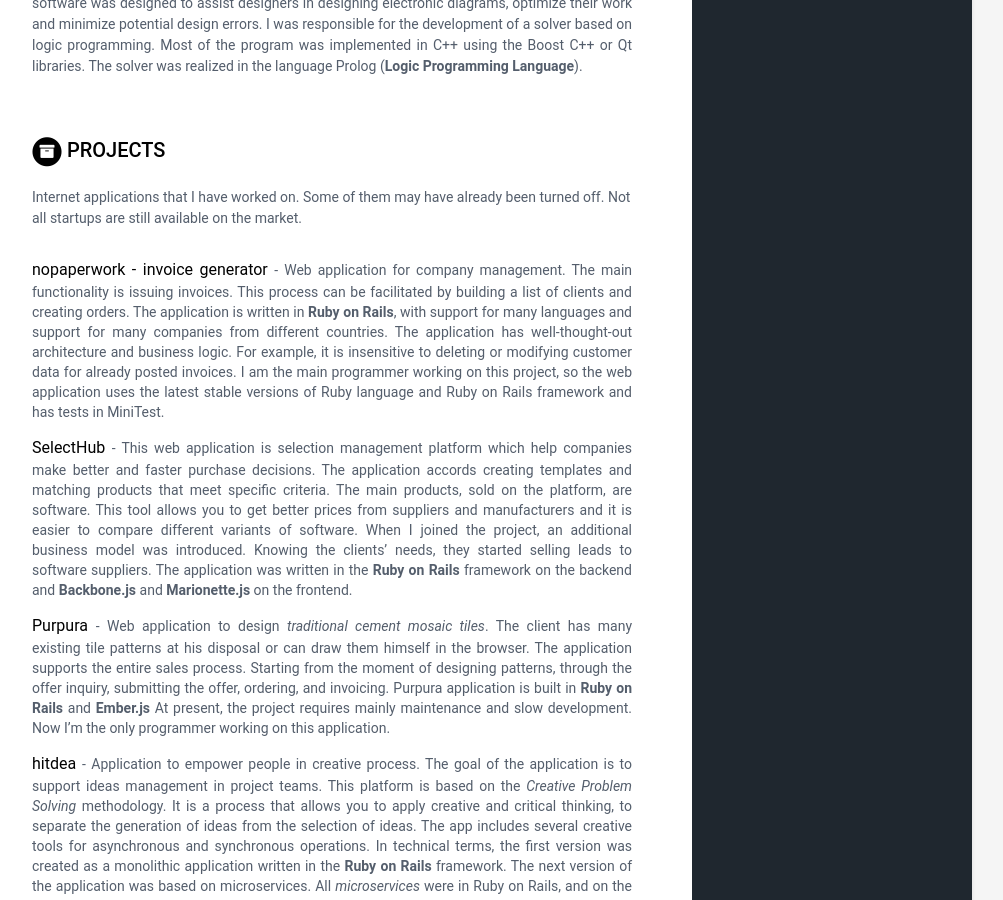
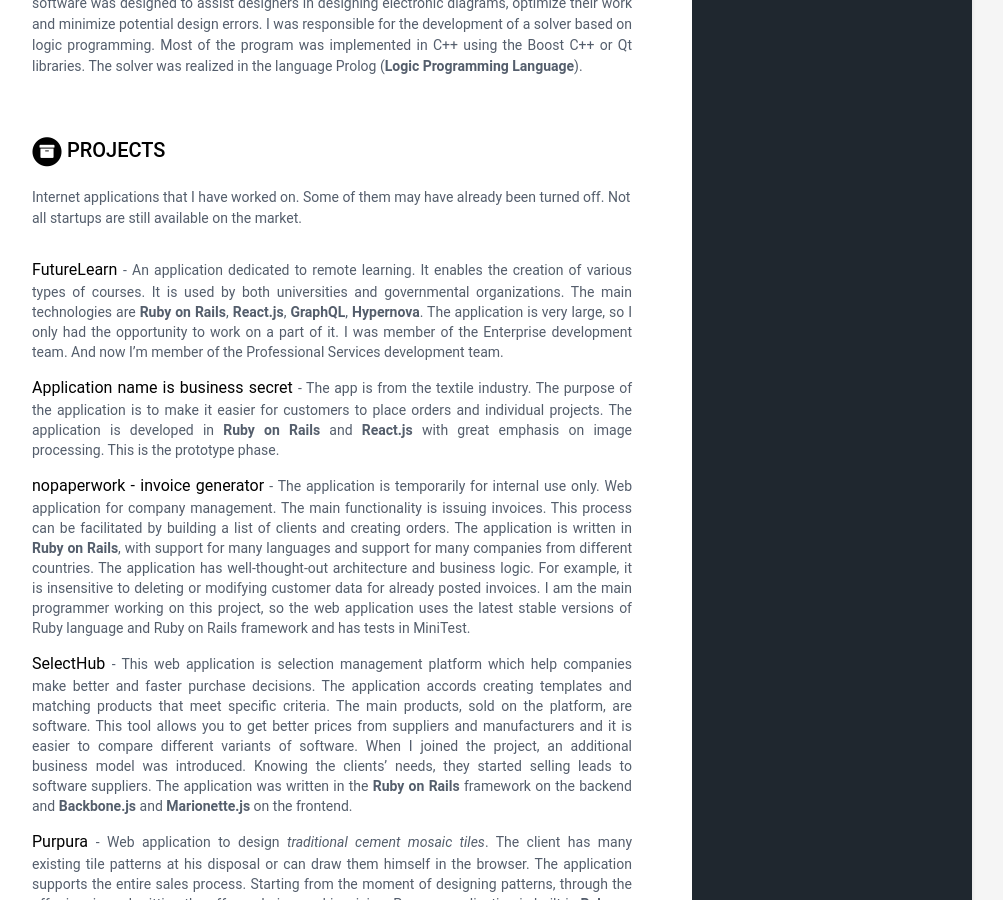
Before and after one commit to torrocus/cv, a Jekyll site: the page built from index.html, in a window 1280 px wide and 900 px high, scrolled down 1839 px. Shown: the whole window, without its empty margins (168-1171 px from the left). Built offline with Jekyll 4.4.1, drawn with Linux system fonts in a browser that asks for light colours.

Commit message:
Update projects

```diff
--- a/_data/data.yml
+++ b/_data/data.yml
@@ -142,10 +142,33 @@
     Not all startups are still available on the market.
 
   assignments:
+    - title: FutureLearn
+      link: https://futurelearn.com
+      rel: nofollow noopener noreferrer
+      tagline: >
+        An application dedicated to remote learning.
+        It enables the creation of various types of courses.
+        It is used by both universities and governmental organizations.
+        The main technologies are **Ruby on Rails**, **React.js**, **GraphQL**, **Hypernova**.
+        The application is very large, so I only had the opportunity to work on a part of it.
+        I was member of the Enterprise development team.
+        And now I'm member of the Professional Services development team.
+      way_of_working: remotely
+
+    - title: Application name is business secret
+      rel: nofollow noopener noreferrer
+      tagline: >
+        The app is from the textile industry.
+        The purpose of the application is to make it easier for customers to place orders and individual projects.
+        The application is developed in **Ruby on Rails** and **React.js** with great emphasis on image processing.
+        This is the prototype phase.
+      way_of_working: remotely
+
     - title: nopaperwork - invoice generator
-      link: http://nopaperwork.org
+      # link: http://nopaperwork.org
       rel: ''
       tagline: >
+        The application is temporarily for internal use only.
         Web application for company management.
         The main functionality is issuing invoices.
         This process can be facilitated by building a list of clients and creating orders.
@@ -237,10 +260,10 @@
 
   toolset:
     - name: Ruby
-      level: 95%
+      level: 96%
 
     - name: Ruby on Rails
-      level: 90%
+      level: 91%
 
     - name: JavaScript & CoffeeScript
       level: 75%
@@ -251,14 +274,17 @@
     - name: Ember.js
       level: 65%
 
+    - name: React.js
+      level: 40%
+
     - name: Jekyll
-      level: 89%
+      level: 92%
 
     - name: Git
-      level: 93%
+      level: 94%
 
     - name: Linux
-      level: 95%
+      level: 96%
 
     - name: HTML5 & CSS
       level: 97%
```
